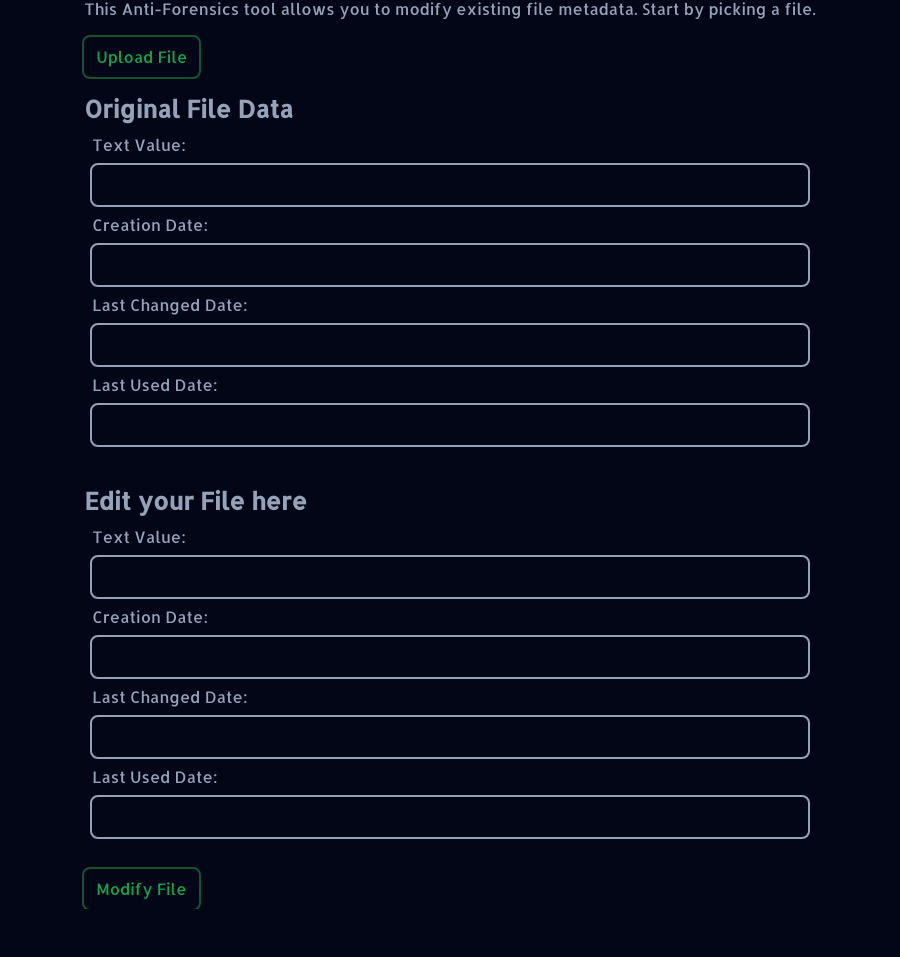
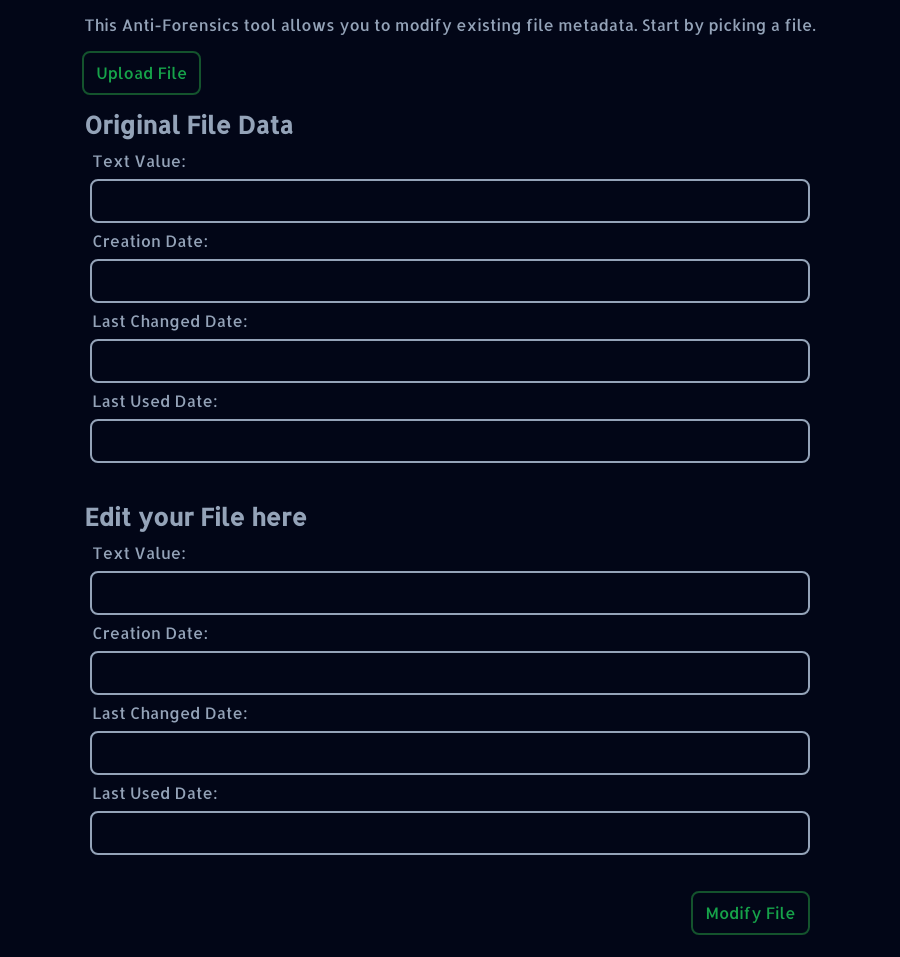
Before and after one commit to RollingSquirrel/anti-forensics-tool, an Electron app: page src/index.html in a window 900 px wide. Shown: the part 119-1076 px from the top of the page. Before the commit the page ends 1028 px from the top, so only its background shows below. Drawn offline with nearby package versions, Linux system fonts and the light colour scheme; files that its build step writes are made by us from their sources.

Commit message:
Layout improvements

```diff
--- a/src/index.html
+++ b/src/index.html
@@ -8,7 +8,7 @@
 </head>
 
 <body>
-  <div class="flex flex-row justify-center">
+  <div class="flex flex-row justify-center my-4 mx-2">
     <div class="max-w-screen-xl">
       <h1 class="text-6xl font-bold text-slate-200 mt-8">File Manipulator</h1>
       <p class="mt-6">This Anti-Forensics tool allows you to modify existing file metadata. Start by picking a file.</p>
@@ -58,7 +58,7 @@
           class="p-2 border-none rounded-md resize-none bg-slate-950 focus:bg-slate-900 outline-2 outline outline-slate-400 focus:outline focus:outline-2" />
       </div>
       <br />
-      <div>
+      <div class="flex flex-row justify-end p-2">
         <button id="modify-btn"
           class="px-3 py-2 text-green-600 transition-colors rounded-md outline outline-2 bg-slate-950 hover:bg-slate-900 outline-green-900 min-w-[6rem]">
           Modify File</button>
```
